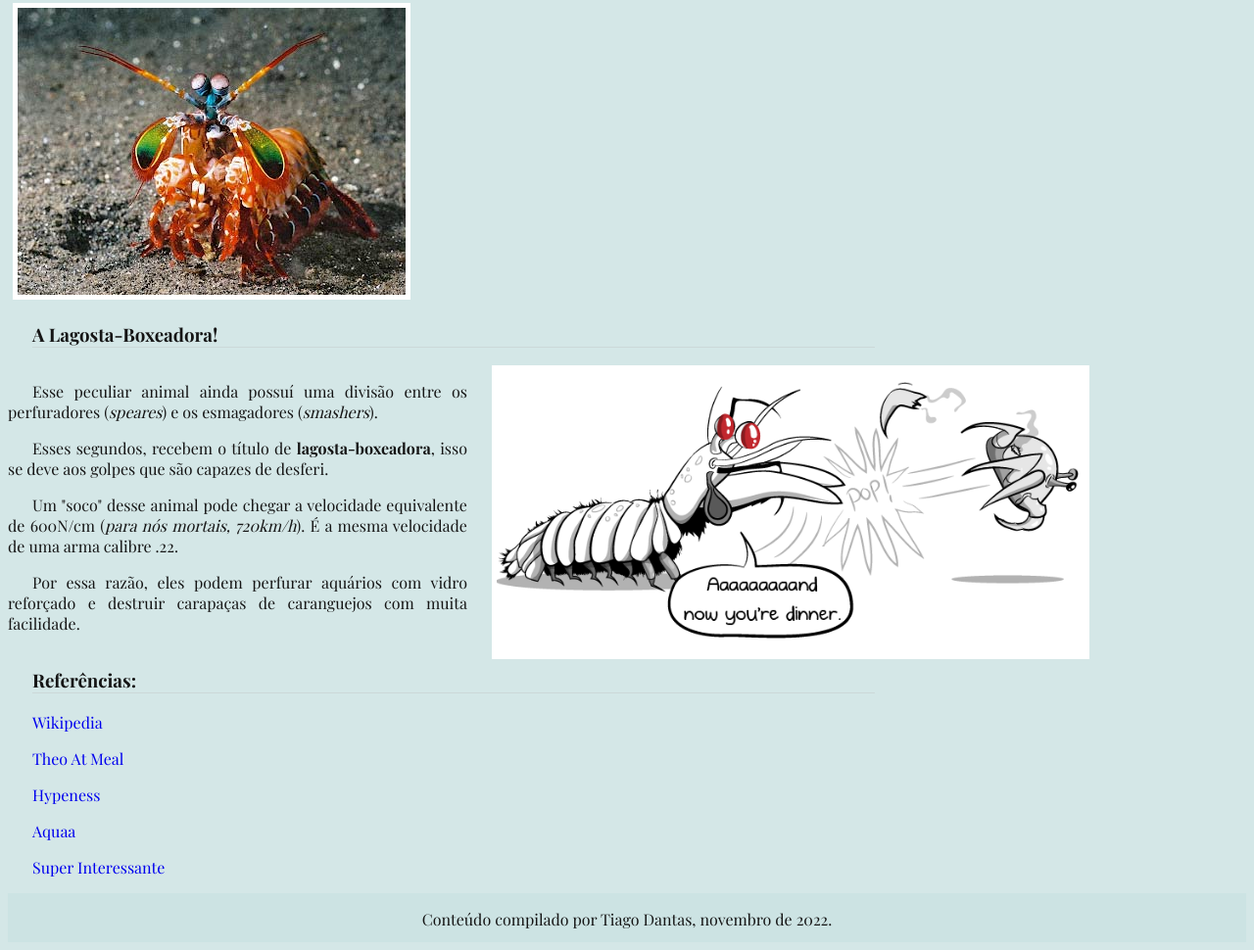
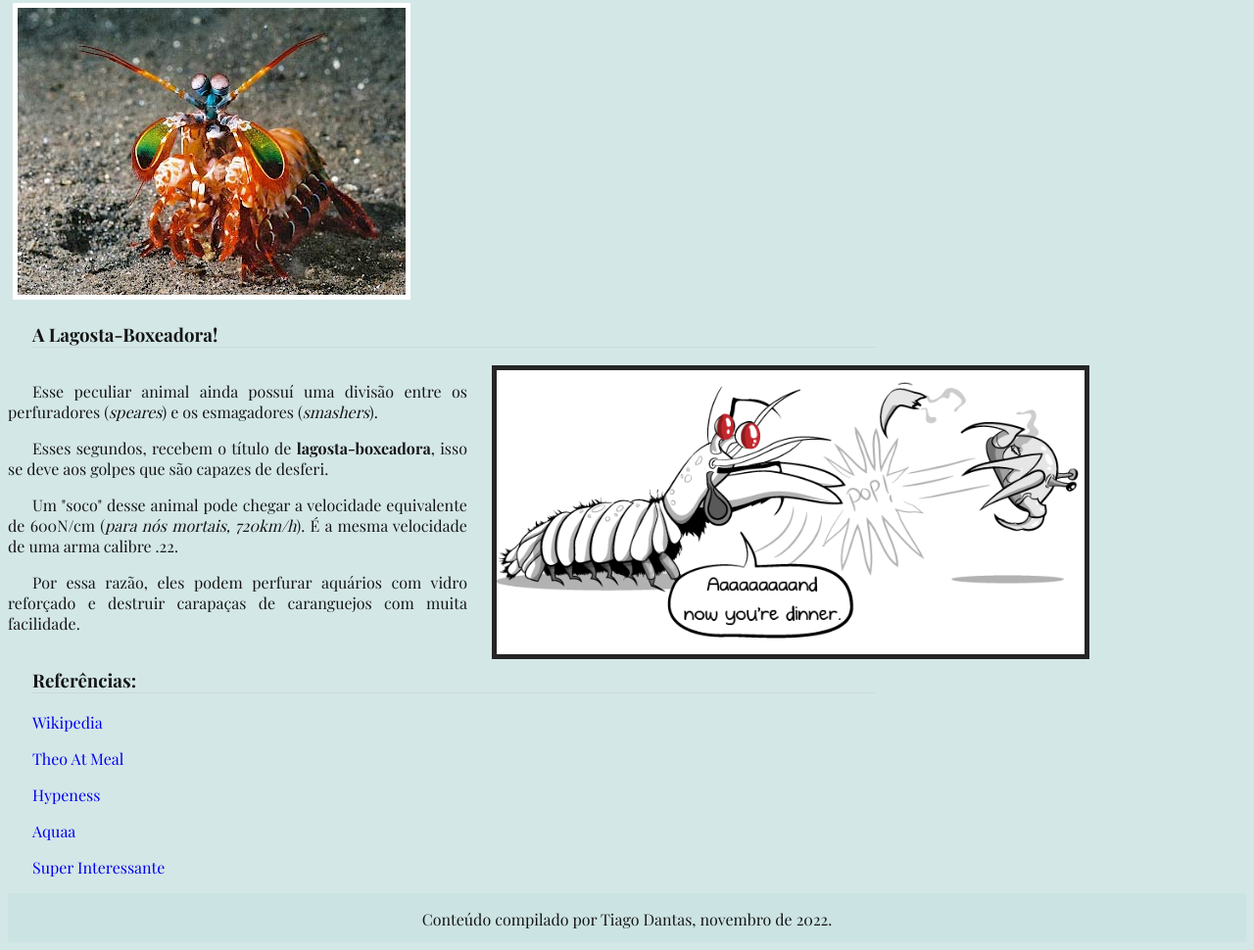
Before and after one commit to tiago-dantas/trybe-exercicios, a plain HTML site: page Fundamentos/secao-03-introducao-html/introducao-a-html-e-css.html in a window 1280 px wide. Shown: the part 1324-2294 px from the top of the page at 98% size. Drawn offline with nearby package versions, Linux system fonts and the light colour scheme; a web font is replaced by a local one.

Commit message:
projeto finalizado

```diff
--- a/Fundamentos/secao-03-introducao-html/211112.css
+++ b/Fundamentos/secao-03-introducao-html/211112.css
@@ -116,13 +116,14 @@ h3 {
 
 .m1 {
     display: inline-block;
-    margin-left: 5px;
+    margin: 0 0 0 5px;
     border: solid 5px white;
-    vertical-align: center;
 }
 
 #mSoco {
     width: 600px;
     position: absolute;
     margin-left: 20px;
+    border: solid 5px #252525;
+    display: inline-block;
 }
--- a/Fundamentos/secao-03-introducao-html/introducao-a-html-e-css.html
+++ b/Fundamentos/secao-03-introducao-html/introducao-a-html-e-css.html
@@ -54,7 +54,7 @@
                             É a mesma velocidade de uma arma calibre .22.</p>
                             <p>Por essa razão, eles podem perfurar aquários com vidro reforçado e destruir carapaças de caranguejos com muita facilidade.</p>
                         </div>
-                            <img class="m1" id="mSoco" src="/IMGS/Mantis_soco.png" alt="foto do Stomatopoda">
+                            <img id="mSoco" src="/IMGS/Mantis_soco.png" alt="foto do Stomatopoda">
                 </section>
                 <section class="referencias">
                     <h3>Referências:</h3>
```
